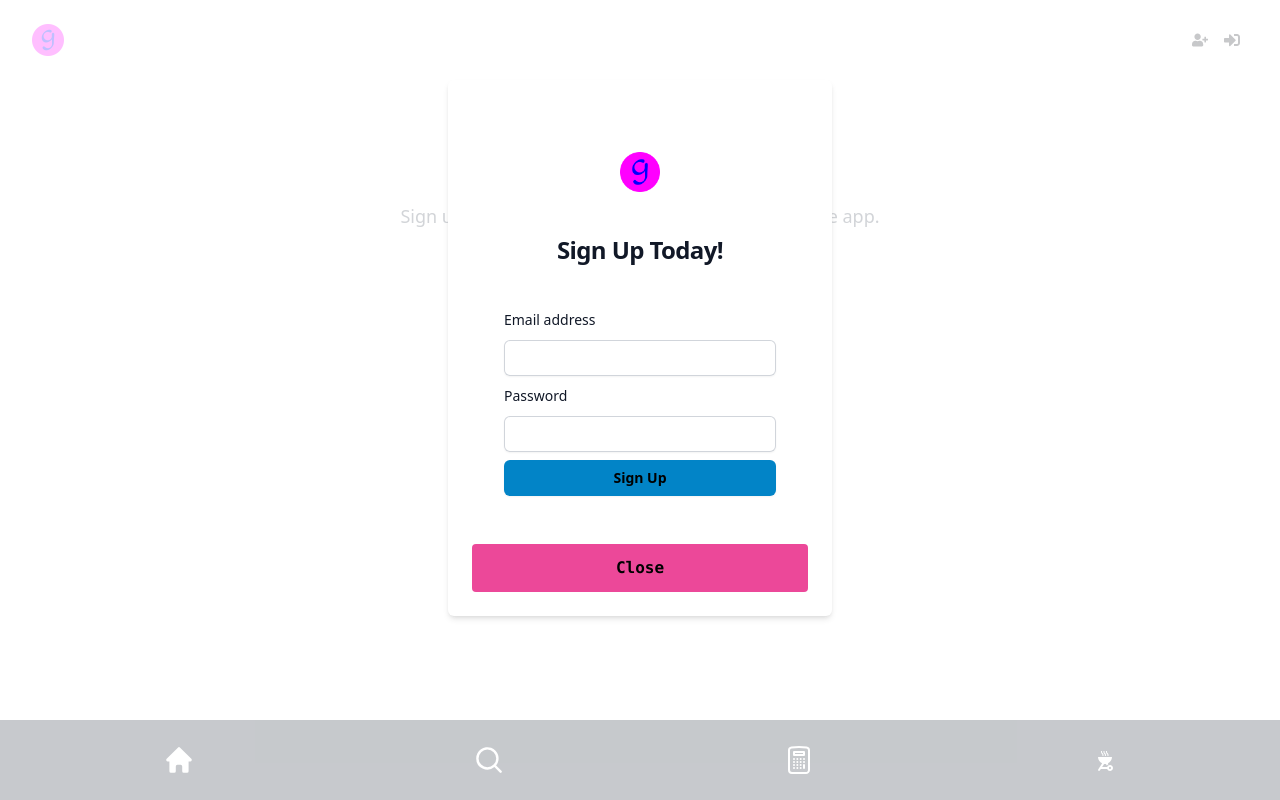
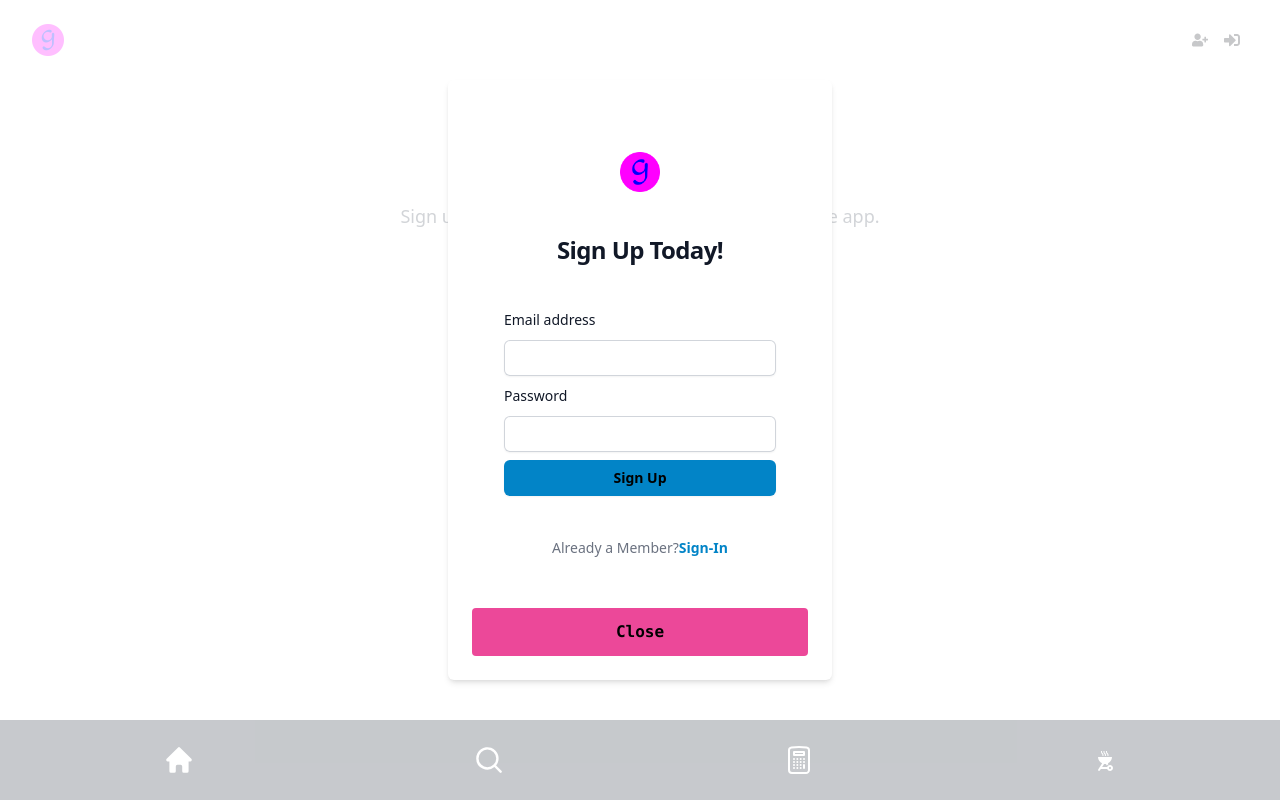
Before and after one commit to rogercerpa/Grocery-List-App, a React (Create React App) app: page / in a window 1280 px wide. Both pictures are taken after a click on the button 1200 px from the left and 40 px from the top of the page. Built offline with nearby package versions, Linux system fonts and the light colour scheme; no server answers; the database is empty.

Commit message:
updated sign in and sign up pages

```diff
--- a/src/components/SignIn.js
+++ b/src/components/SignIn.js
@@ -2,6 +2,7 @@ import React, { useState } from "react";
 import { getAuth, signInWithEmailAndPassword } from "firebase/auth";
 import { getFirestore, doc, getDoc, setDoc } from "firebase/firestore"; // Import Firestore functions
 import Logo from "../assets/logo.png";
+import { Link } from "react-router-dom";
 
 // sign up state management
 function SignIn() {
@@ -108,12 +109,12 @@ function SignIn() {
         </form>
         <p class="mt-10 text-center text-sm text-gray-500">
           Not a member?
-          <a
-            href="/"
+          <Link
+            to="/signup"
             class="font-semibold leading-6 text-sky-600 hover:text-sky-500"
           >
             Start a 14 day free trial
-          </a>
+          </Link>
         </p>
         {error && <p>{error}</p>}
       </div>
--- a/src/components/SignUp.js
+++ b/src/components/SignUp.js
@@ -2,6 +2,7 @@ import React, { useState } from "react";
 import { getAuth, createUserWithEmailAndPassword } from "firebase/auth";
 import { getFirestore, doc, setDoc } from "firebase/firestore"; // Import Firestore functions
 import Logo from "../assets/logo.png";
+import { Link } from "react-router-dom";
 
 //sign up state managemenet
 function SignUp() {
@@ -94,6 +95,15 @@ function SignUp() {
             </button>
           </div>
         </form>
+        <p class="mt-10 text-center text-sm text-gray-500">
+          Already a Member?
+          <Link
+            to="/signup"
+            class="font-semibold leading-6 text-sky-600 hover:text-sky-500"
+          >
+            Sign-In
+          </Link>
+        </p>
 
         {error && <p>{error}</p>}
       </div>
```
Also changed, not shown: 1 other file (tests, documents, lock files or other folders).
